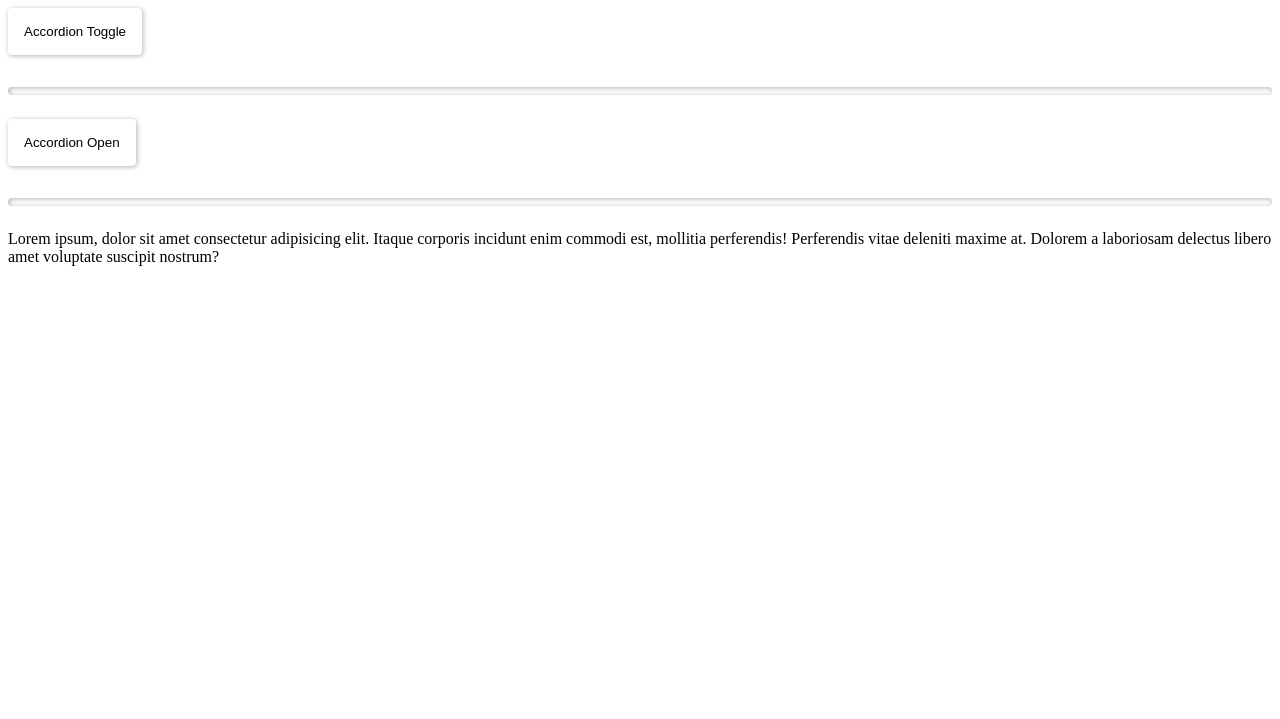
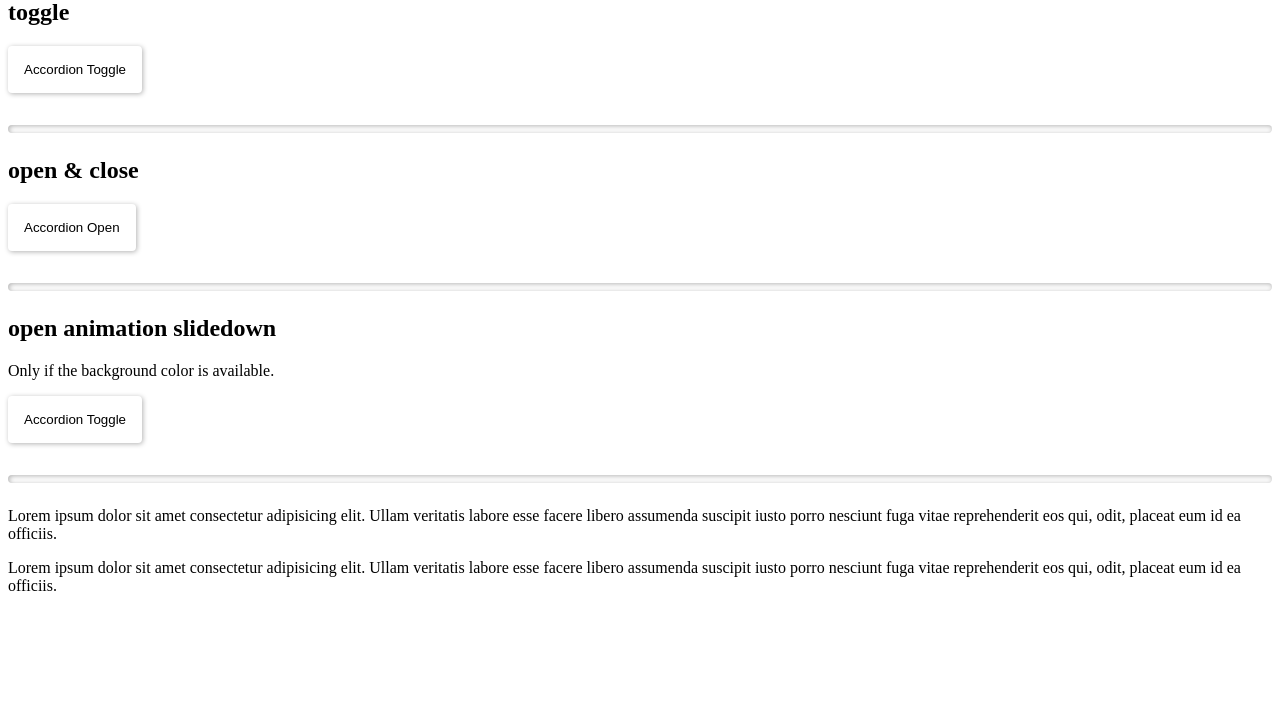
Before and after one commit to chinen-octtn/accordion, a website: page src/pug/index.pug in a window 1280 px wide. Shown: the part 81-800 px from the top of the page. Drawn offline with nearby package versions, Linux system fonts and the light colour scheme; files that its build step writes are made by us from their sources.

Commit message:
add: 開閉のアニメーションにSlidedownパターンを追加して、見出しを整理する

```diff
--- a/src/pug/_include/_header.pug
+++ b/src/pug/_include/_header.pug
@@ -1,2 +1,2 @@
 header
-  h1 アコーディオンSample
+  h1 Accordion Sample
--- a/src/pug/index.pug
+++ b/src/pug/index.pug
@@ -6,27 +6,49 @@ block js
 
 block body
   main
-    .c-accordion
-      button(aria-expanded="false", aria-controls="accordion01").c-accordion__title Accordion Toggle
 
-      .c-accordion__body#accordion01(aria-hidden="true")
-        .c-accordion__inner
-          p Lorem ipsum, dolor sit amet consectetur adipisicing elit. Itaque corporis incidunt enim commodi est, mollitia perferendis! Perferendis vitae deleniti maxime at. Dolorem a laboriosam delectus libero amet voluptate suscipit nostrum?
-          p Lorem ipsum, dolor sit amet consectetur adipisicing elit. Itaque corporis incidunt enim commodi est, mollitia perferendis! Perferendis vitae deleniti maxime at. Dolorem a laboriosam delectus libero amet voluptate suscipit nostrum?
+    section
+      h2 toggle
+
+      .c-accordion
+        button(aria-expanded="false", aria-controls="accordion01").c-accordion__title Accordion Toggle
+
+        .c-accordion__body#accordion01(aria-hidden="true")
+          .c-accordion__inner
+            p Lorem ipsum, dolor sit amet consectetur adipisicing elit. Itaque corporis incidunt enim commodi est, mollitia perferendis! Perferendis vitae deleniti maxime at. Dolorem a laboriosam delectus libero amet voluptate suscipit nostrum?
+            p Lorem ipsum, dolor sit amet consectetur adipisicing elit. Itaque corporis incidunt enim commodi est, mollitia perferendis! Perferendis vitae deleniti maxime at. Dolorem a laboriosam delectus libero amet voluptate suscipit nostrum?
 
     hr.u-hr
 
-    .c-accordion
-      button(aria-expanded="false", aria-controls="accordion02").c-accordion__title--open Accordion Open
+    section
+      h2 open &amp; close
 
-      .c-accordion__body#accordion02(aria-hidden="true")
-        .c-accordion__inner
-          p Lorem ipsum, dolor sit amet consectetur adipisicing elit. Itaque corporis incidunt enim commodi est, mollitia perferendis! Perferendis vitae deleniti maxime at. Dolorem a laboriosam delectus libero amet voluptate suscipit nostrum?
-          p Lorem ipsum, dolor sit amet consectetur adipisicing elit. Itaque corporis incidunt enim commodi est, mollitia perferendis! Perferendis vitae deleniti maxime at. Dolorem a laboriosam delectus libero amet voluptate suscipit nostrum?
+      .c-accordion
+        button(aria-expanded="false", aria-controls="accordion02").c-accordion__title--open Accordion Open
 
-          button(aria-expanded="true", aria-controls="accordion02").c-accordion__title--close Accordion Close
+        .c-accordion__body#accordion02(aria-hidden="true")
+          .c-accordion__inner
+            p Lorem ipsum, dolor sit amet consectetur adipisicing elit. Itaque corporis incidunt enim commodi est, mollitia perferendis! Perferendis vitae deleniti maxime at. Dolorem a laboriosam delectus libero amet voluptate suscipit nostrum?
+            p Lorem ipsum, dolor sit amet consectetur adipisicing elit. Itaque corporis incidunt enim commodi est, mollitia perferendis! Perferendis vitae deleniti maxime at. Dolorem a laboriosam delectus libero amet voluptate suscipit nostrum?
 
+            button(aria-expanded="true", aria-controls="accordion02").c-accordion__title--close Accordion Close
 
     hr.u-hr
 
-    p Lorem ipsum, dolor sit amet consectetur adipisicing elit. Itaque corporis incidunt enim commodi est, mollitia perferendis! Perferendis vitae deleniti maxime at. Dolorem a laboriosam delectus libero amet voluptate suscipit nostrum?
+    section
+      h2 open animation slidedown
+
+      p Only if the background color is available.
+
+      .c-accordion
+        button(aria-expanded="false", aria-controls="accordion03").c-accordion__title Accordion Toggle
+
+        .c-accordion__body#accordion03(aria-hidden="true")
+          .c-accordion__inner--slidedown
+            p Lorem ipsum, dolor sit amet consectetur adipisicing elit. Itaque corporis incidunt enim commodi est, mollitia perferendis! Perferendis vitae deleniti maxime at. Dolorem a laboriosam delectus libero amet voluptate suscipit nostrum?
+            p Lorem ipsum, dolor sit amet consectetur adipisicing elit. Itaque corporis incidunt enim commodi est, mollitia perferendis! Perferendis vitae deleniti maxime at. Dolorem a laboriosam delectus libero amet voluptate suscipit nostrum?
+
+    hr.u-hr
+
+    p Lorem ipsum dolor sit amet consectetur adipisicing elit. Ullam veritatis labore esse facere libero assumenda suscipit iusto porro nesciunt fuga vitae reprehenderit eos qui, odit, placeat eum id ea officiis.
+    p Lorem ipsum dolor sit amet consectetur adipisicing elit. Ullam veritatis labore esse facere libero assumenda suscipit iusto porro nesciunt fuga vitae reprehenderit eos qui, odit, placeat eum id ea officiis.
--- a/src/scss/object/component/_accordion.scss
+++ b/src/scss/object/component/_accordion.scss
@@ -50,3 +50,26 @@
     transform: translateY(0);
   }
 }
+
+
+.c-accordion__inner--slidedown {
+  padding: 8px;
+  position: relative;
+
+  &::before {
+    content: "";
+    position: absolute;
+    left: 0;
+    bottom: 0;
+    width: 100%;
+    height: 100%;
+    background: #fff;
+    transition: height .3s ease-in-out;
+  }
+
+  [aria-hidden="false"] & {
+    &::before {
+      height: 0;
+    }
+  }
+}
```
